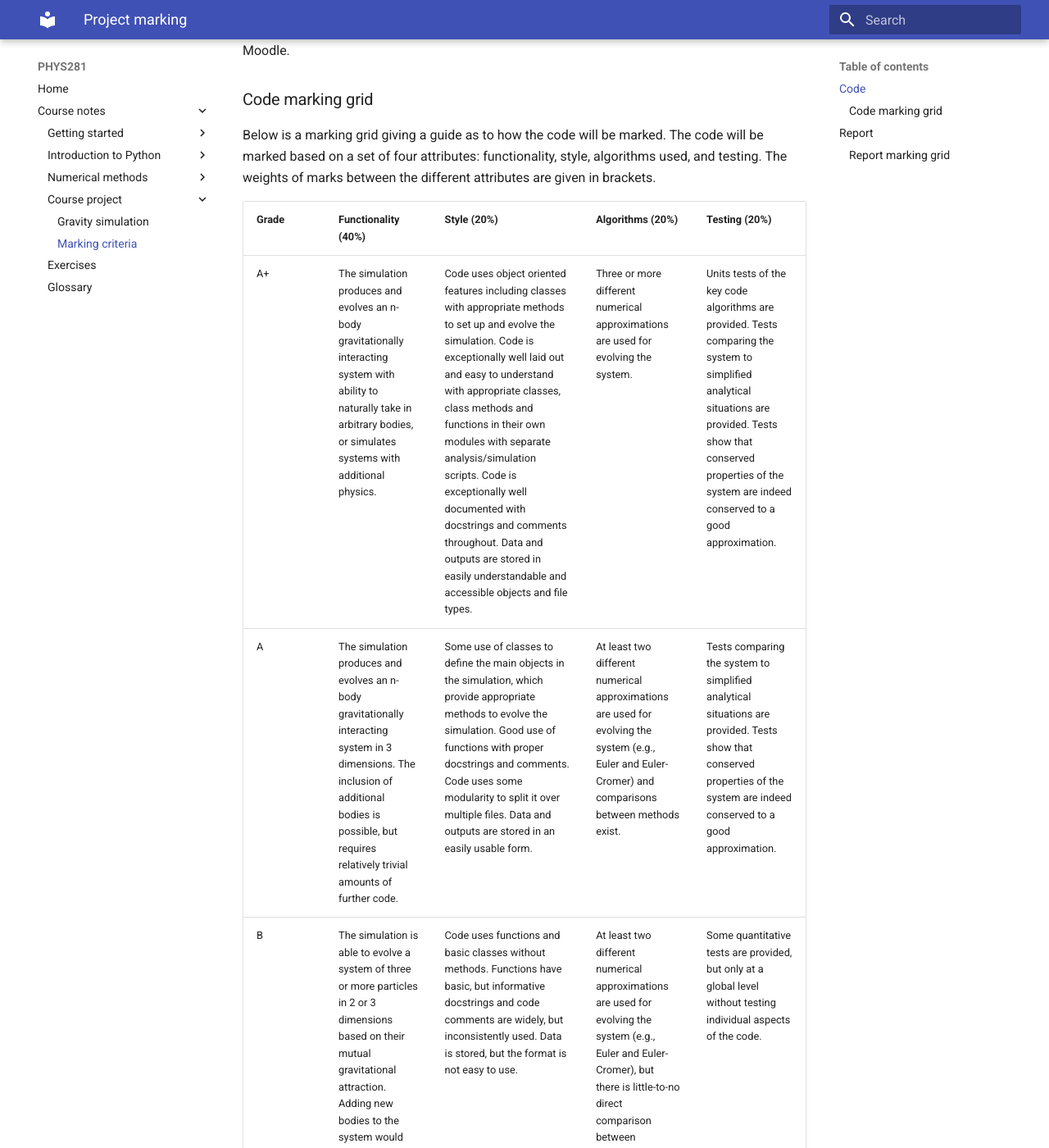
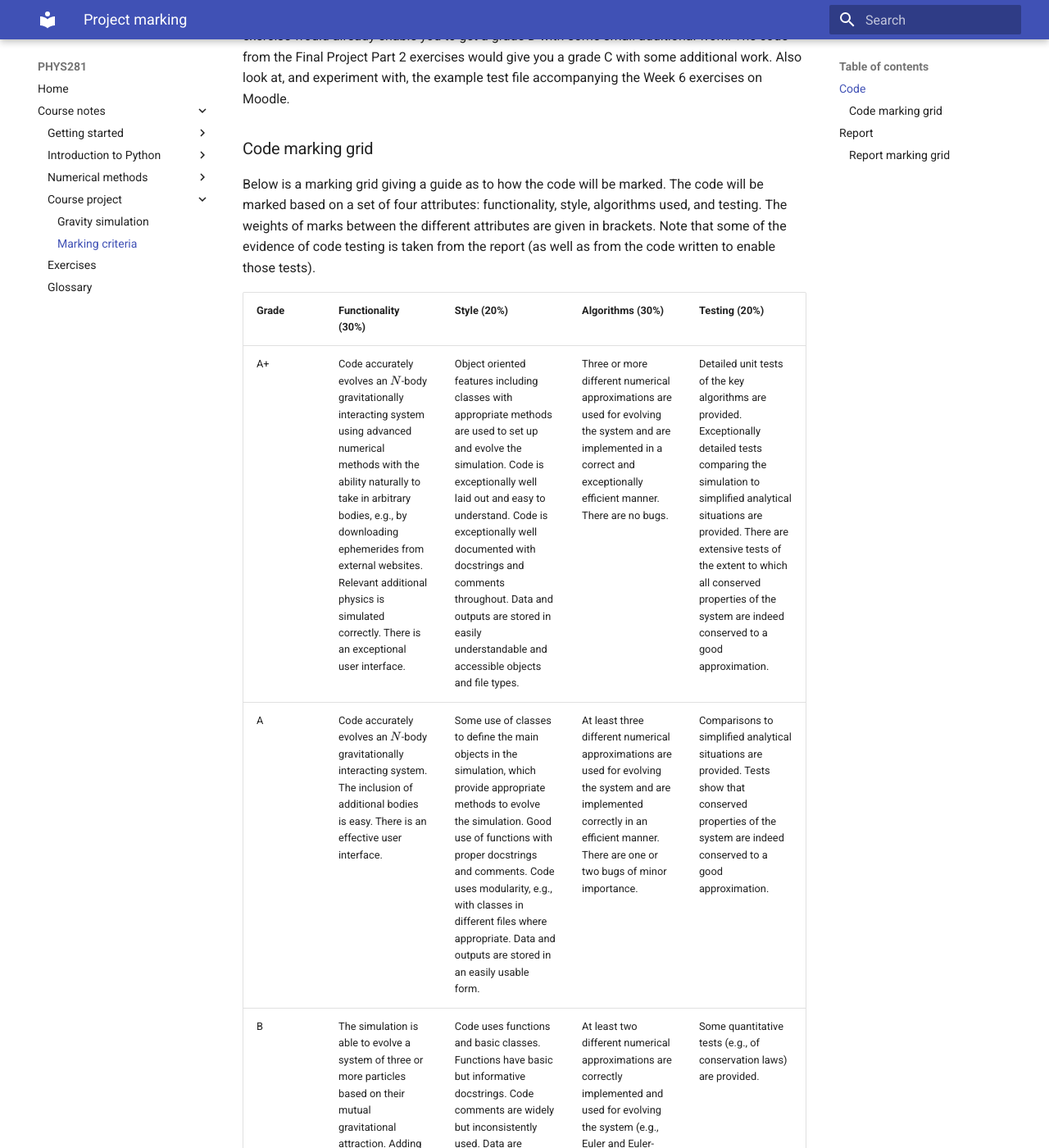
Before and after one commit to ndd21/PHYS281, an MkDocs documentation site: the page built from docs/markinggrid.md, in a window 1280 px wide and 1400 px high, scrolled down 1204 px. Shown: the whole window at 82% size. Built offline with MkDocs 1.6.1 and Material for MkDocs 9.7.7, drawn with Linux system fonts in a browser that asks for light colours; some of the changed text lies outside the part shown.

Commit message:
Updated marking grid to try to provide more useful information and guidance.

```diff
--- a/docs/markinggrid.md
+++ b/docs/markinggrid.md
@@ -56,18 +58,21 @@
 
 ### Code marking grid
 
-Below is a marking grid giving a guide as to how the code will be marked. The code will be marked
-based on a set of four attributes: functionality, style, algorithms used, and testing. The weights
-of marks between the different attributes are given in brackets.
+Below is a marking grid giving a guide as to how the code will be
+marked. The code will be marked based on a set of four attributes:
+functionality, style, algorithms used, and testing. The weights of
+marks between the different attributes are given in brackets.  Note
+that some of the evidence of code testing is taken from the report (as
+well as from the code written to enable those tests).
 
-| Grade | Functionality (40%) | Style (20%) | Algorithms (20%) | Testing (20%) |
+| Grade | Functionality (30%) | Style (20%) | Algorithms (30%) | Testing (20%) |
 | ----- | ------------------ | ---------- | --------------- | ------------ |
-| A+    | The simulation produces and evolves an n-body gravitationally interacting system with ability to naturally take in arbitrary bodies, or simulates systems with additional physics. | Code uses object oriented features including classes with appropriate methods to set up and evolve the simulation. Code is exceptionally well laid out and easy to understand with appropriate classes, class methods and functions in their own modules with separate analysis/simulation scripts. Code is exceptionally well documented with docstrings and comments throughout. Data and outputs are stored in easily understandable and accessible objects and file types. | Three or more different numerical approximations are used for evolving the system. | Units tests of the key code algorithms are provided. Tests comparing the system to simplified analytical situations are provided. Tests show that conserved properties of the system are indeed conserved to a good approximation. |
-| A | The simulation produces and evolves an n-body gravitationally interacting system in 3 dimensions. The inclusion of additional bodies is possible, but requires relatively trivial amounts of further code. | Some use of classes to define the main objects in the simulation, which provide appropriate methods to evolve the simulation. Good use of functions with proper docstrings and comments. Code uses some modularity to split it over multiple files. Data and outputs are stored in an easily usable form. | At least two different numerical approximations are used for evolving the system (e.g., Euler and Euler-Cromer) and comparisons between methods exist. | Tests comparing the system to simplified analytical situations are provided. Tests show that conserved properties of the system are indeed conserved to a good approximation. |
-| B | The simulation is able to evolve a system of three or more particles in 2 or 3 dimensions based on their mutual gravitational attraction. Adding new bodies to the system would require significant code alterations. | Code uses functions and basic classes without methods. Functions have basic, but informative docstrings and code comments are widely, but inconsistently used. Data is stored, but the format is not easy to use. | At least two different numerical approximations are used for evolving the system (e.g., Euler and Euler-Cromer), but there is little-to-no direct comparison between methods. | Some quantitative tests are provided, but only at a global level without testing individual aspects of the code. |
-| C | The simulation is able to evolve a system consisting of 2 particles in 2 dimensions based on their mutual gravitational attraction. | Code has some very basics docstrings and minimal non-descriptive comments. Data are produced and an attempt is made to store it. | One numerical approximation is correctly used and implemented. | Qualitative, rather than quantitative, tests are provided to show the simulation "looks" correct. |
-| D | The simulation is able to evolve a system consisting of a single particle in 2 dimensions in a gravitational field. | Code lacks comments and docstrings. Code is provided in a single script with no modular aspects. Minimal use of functions and no use of classes. No attempt is made to store results in a usable format. | Numerical approximations are not used and only analytical equations are used to calculate particle position. | Only very basic qualitative testing is performed. |
-| Fail | No attempt is made to evolve the motion of objects. | Code provided is incoherent and not understandable. | No evolution of objects over time. | No testing of the code is provided. |
+| A+    | Code accurately evolves an $N$-body gravitationally interacting system using advanced numerical methods with the ability naturally to take in arbitrary bodies, e.g., by downloading ephemerides from external websites. Relevant additional physics is simulated correctly.  There is an exceptional user interface. | Object oriented features including classes with appropriate methods are used to set up and evolve the simulation. Code is exceptionally well laid out and easy to understand. Code is exceptionally well documented with docstrings and comments throughout. Data and outputs are stored in easily understandable and accessible objects and file types. | Three or more different numerical approximations are used for evolving the system and are implemented in a correct and exceptionally efficient manner. There are no bugs. | Detailed unit tests of the key algorithms are provided. Exceptionally detailed tests comparing the simulation to simplified analytical situations are provided. There are extensive tests of the extent to which all conserved properties of the system are indeed conserved to a good approximation. |
+| A | Code accurately evolves an $N$-body gravitationally interacting system. The inclusion of additional bodies is easy. There is an effective user interface. | Some use of classes to define the main objects in the simulation, which provide appropriate methods to evolve the simulation. Good use of functions with proper docstrings and comments. Code uses modularity, e.g., with classes in different files where appropriate. Data and outputs are stored in an easily usable form. | At least three different numerical approximations are used for evolving the system and are implemented correctly in an efficient manner. There are one or two bugs of minor importance. | Comparisons to simplified analytical situations are provided. Tests show that conserved properties of the system are indeed conserved to a good approximation. |
+| B | The simulation is able to evolve a system of three or more particles based on their mutual gravitational attraction. Adding new bodies to the system is possible, but would require code alterations. | Code uses functions and basic classes. Functions have basic but informative docstrings.  Code comments are widely but inconsistently used. Data are stored, but the format is not easy to use. | At least two different numerical approximations are correctly implemented and used for evolving the system (e.g., Euler and Euler-Cromer), but the methods could be implemented more efficiently. There is a small number of bugs. | Some quantitative tests (e.g., of conservation laws) are provided. |
+| C | The simulation is able to evolve a system consisting of two particles based on their mutual gravitational attraction. | Code has some very basic docstrings and non-descriptive comments. Data are produced and an attempt is made to store it. | At least one numerical approximation is correctly implemented. There are several bugs in the code. | Qualitative, rather than quantitative, tests are provided in the report to show the simulation "looks" correct. |
+| D | The simulation is able to evolve a system consisting of a single particle in a gravitational field. | Code lacks comments and docstrings. Code is provided in a single script with no modular aspects. There is minimal use of functions and no use of classes. No attempt is made to store results in a usable format. | Only basic numerical approximations are used. There are serious bugs in the code. | Only very basic qualitative testing is performed. |
+| Fail | No attempt is made to evolve the motion of objects. | Code is incoherent. | No recognisable numerical methods. | No testing of the code is provided. |
 
 !!! note
     You _can_ write your project without making use of Python classes at all. In terms of marking
@@ -120,16 +125,19 @@
 If you extend or produce a simulation with additional/different physics (e.g., electrostatics) or of
 alternative systems to the Solar System then that is also perfectly acceptable.
 
-We will not be harsh when it comes to grammar and spelling within the report, but do try and make it
-legible and well laid out and formatted. If it is easy for us to see that you have fulfilled certain
-goals it is easier for us to award marks. If we have to try and infer things based on incomplete
-information or an incoherent layout then awarding marks becomes more difficult.
+Please do try and make your report legible and well laid out and
+formatted. If it is easy for us to see that you have fulfilled certain
+goals it is easier for us to award marks. If we have to try and infer
+things based on incomplete information or an incoherent layout then
+awarding marks becomes more difficult.  __In particular, please ensure
+that figures have easily readable axis labels, legends, etc.__  The size
+of the text in the figures should be about the same as the size of the
+text in the surrounding document, which should be at least 10 point.
 
 The report should not contain:
 
 * Lengthy descriptions of your code (you are submitting your full code, so we do not need to see it twice);
-* Descriptions of the process of debugging your code unless it provides insight into how you tested
-  the code or what you learned;
+* Descriptions of the process of debugging your code (instead you should provide evidence that your final code works);
 * Too many figures; you only have 10 pages, so think about what you want to show and therefore
   produce figures that provide useful summary information.
 * References purely to websites (unless to software without an associated publication).
@@ -142,9 +150,9 @@
 
 | Grade | Abstract (10%) | Introduction (20%) | Results (40%) | Conclusions (20%) | Presentation (10%) |
 | ----- | -------- | ------------ | ------- | ----------- | ------ |
-| A+ | Abstract succinctly summarises the project and enthuses the reader, including mentioning aspects beyond the project's main scope. It includes quantitative results from the simulation including brief explanations of the effects seen. | An exceptional description of the background theory behind the simulation and algorithms being applied, including numerical approximation methods beyond Euler and Euler-Cromer and any extensions beyond the scope of the exercise. | Results include thorough and coherent descriptions of outcomes of a large suite of tests validating the simulation. In depth comparisons between different numerical approximations and time steps are described including detailed quantitative and qualitative assessment of the differences. | A thorough critical examination of the simulation and results is provided. Discussions on the limitations of the methods used are provided. Discussions show high levels of insight into features of the observed results and describe areas for improvement. | The report is superbly laid out and is written in a highly readable writing style. All figures and tables and exceptionally clear, with self-contained and informative captions. |
-| A | Abstract provides a readable and succinct summary of the project. It includes some quantitative results from the simulations. | An excellent description of the background theory behind the simulation and algorithms being applied, including two numerical approximation methods such as Euler and Euler-Cromer. | Results include a coherent description of outcomes of a suite of tests validating the simulation. Comparisons between different numerical approximations and different time steps are described including quantitative and qualitative assessment of the differences. Any errors are minor and do not effect the interpretation of the results. | A critical examination of the simulation and results is provided. Discussions on the limitations of the methods used are provided. Discussions show insight into features of the observed results and describe areas for improvement. | The report is very well laid out with clearly defined sections that are ordered in an appropriate manner. Figures and tables are all legible and of a high quality and all have informative captions. |
-| B | Abstract provides a good and understandable summary of the project. It includes some qualitative description of results from the simulations. | A good description of the background theory behind the simulation and algorithms being applied, including two numerical approximation methods such as Euler and Euler-Cromer. | Results include a qualitative description of outcomes of a suite of tests validating the simulation. Comparisons between different numerical approximations are described including a qualitative assessment of the differences. There may be some minor errors in the results that affect their interpretation. | A good summary of the results is provided including some qualitative interpretation. Limitations of the simulation and areas for improvement are acknowledged, but lack detail. | The report has a good structure with relevant sections included. The writing style is good and generally flows in a coherent manner between section. Figures are generally legible, with minor exceptions. Captions are included, but provide more limited information. |
-| C | Abstract provides a satisfactory summary of the project. It includes some qualitative description of results from the simulations. | A satisfactory description of the background theory behind the simulation and algorithms being applied, including one numerical approximation method such as Euler or Euler-Cromer. | Results include a qualitative description of outcomes of more than one test validating the simulation. There are several errors in the results that lead to misinterpretations of the results. | A satisfactory summary of the results is provided including some qualitative interpretation. Limitations of the simulation and areas for improvement are not mentioned. | The report has a satisfactory structure with most relevant sections included. Writing style is mostly clear, but has areas of inconsistency and incoherence. Tables and figures exist and have captions, but are hard to interpret with the information given. |
-| D | Abstract is present and contains some information about the project scope, but no discussion of results obtained. | The introduction describes some background although the description of how this relates to the simulation is not clear. Numerical approximations are not described or are inadequately described. | Results lack any qualitative or quantitative description of the simulation output. There are many errors in the results that lead to misinterpretations of the results. | Results are summarised, but not in a clear manner giving the reader only limited understanding of the outcomes. | Poor report structure with missing or undifferentiated sections. Writing style is not clear and can be incoherent. Figures that are included are not well formatted with missing or illegible material and captions are missing or inadequate. |
-| Fail | Abstract is absent or provides no meaningful description of the report. | Introduction is missing or gives no indication of the necessary background material relevant to the report. | Results are missing, data is not presented or included in a way that is understandable. No description of the process by which results were obtained is given. There are very many errors in the results and their interpretation. | The conclusion provides no discussion of the outcomes of the work and no mention of the limitations of the work.  | Very poor report structure with important section missing. Figures are missing or entirely illegible. |
+| A+ | Abstract succinctly summarises the project and enthuses the reader. It includes key quantitative results from the simulations and brief explanations of the effects seen. | An exceptional description of the background theory behind the simulations and algorithms, including numerical approximations beyond the Euler and Euler-Cromer methods. | Thorough and coherent descriptions of the outcomes of simulations along with extensive evidence validating those simulations are provided. In-depth comparisons between different numerical approximations and time steps are described, including detailed quantitative and qualitative assessments of the differences. | A thorough critical examination of the simulation and results is provided. Detailed discussions on the limitations of the methods used are given. Conclusions show high levels of insight into features of the observed results and describe areas for improvement. | The report is superbly laid out, with a highly readable writing style. All figures and tables are exceptionally clear, with self-contained and informative captions. |
+| A | Abstract provides a readable and succinct summary of the project. It includes relevant quantitative results from the simulations. | An excellent description of the background theory behind the simulations and algorithms, including numerical approximations beyond the Euler and Euler-Cromer methods. | A coherent description of the outcomes of simulations is provided, along with evidence validating those simulations. Comparisons between different numerical approximations and different time steps are described, including quantitative and qualitative assessments of the differences. Any errors are minor and do not affect the interpretation of the results. | A critical examination of the simulations and results is provided. Discussions show insight into features of the observed results and the limitations of the methods and describe areas for improvement. | The report is very well laid out, with clearly defined sections that are ordered in an appropriate manner. All figures and tables are legible, of high quality and have informative captions. |
+| B | Abstract provides a good and understandable summary of the project. It includes some qualitative description of results from the simulations. | A good description of the background theory behind the simulation and algorithms, including at least two numerical approximations such as the Euler and Euler-Cromer methods. | Results include a qualitative description of the outcomes of a suite of tests validating the simulation. Comparisons between different numerical approximations are described, including a qualitative assessment of the differences. There may be some minor errors in the results that affect their interpretation. | A good summary of the results is provided, including some qualitative interpretation. Limitations of the simulation and areas for improvement are acknowledged, but lack detail. | The report has a good structure with relevant sections included. The writing style is good and generally flows in a coherent manner between sections. Figures are generally legible, with minor exceptions. Captions are included, but provide more limited information. |
+| C | Abstract provides a satisfactory summary of the project. It includes some qualitative description of results from simulations. | A satisfactory description of the background theory behind the simulation and algorithms, including at least one numerical approximation such as the Euler or Euler-Cromer methods. | Results include a qualitative description of the outcomes of more than one test validating the simulation. There are several errors in the results that lead to misinterpretations of the results. | A satisfactory summary of the results is provided, including some qualitative interpretation. Limitations of the simulation and areas for improvement are not mentioned. | The report has a satisfactory structure, with most relevant sections included. The writing style is mostly clear, but has areas of inconsistency and incoherence. Tables and figures exist and have captions, but are hard to interpret with the information given. |
+| D | Abstract is present and contains some information about the project scope, but no discussion of the results obtained. | The introduction describes some background, although the description of how this relates to the simulation is unclear. Numerical approximations are not described or are inadequately described. | Results lack any qualitative or quantitative description of the simulation output. There are many errors in the results that lead to misinterpretations of the results. | Results are summarised, but not in a clear manner, giving the reader only limited understanding of the outcomes. | Poor report structure with missing or undifferentiated sections. Writing style is unclear and can be incoherent. Figures are poorly formatted, with missing or illegible material.  Captions are missing or inadequate. |
+| Fail | Abstract is absent or provides no meaningful description of the project. | Introduction is missing or gives no indication of the necessary background material relevant to the project. | Results are missing. Data are either not presented or not included in a way that is understandable. No description of the process by which results were obtained is given. There are very many errors in the results and their interpretation. | The conclusion provides no coherent discussion of the outcomes of the work and no mention of the limitations of the work.  | Very poor report structure with important sections missing. Figures are missing or illegible. |
```
Also changed, not shown: other parts of docs/markinggrid.md (+5 -3 lines).
